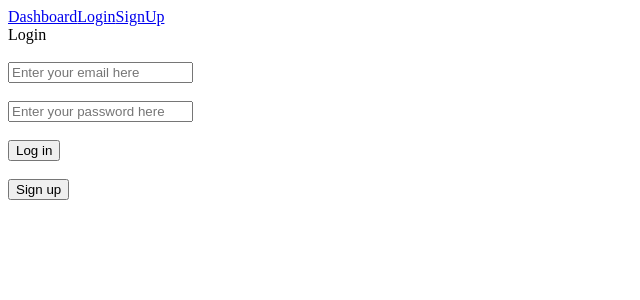
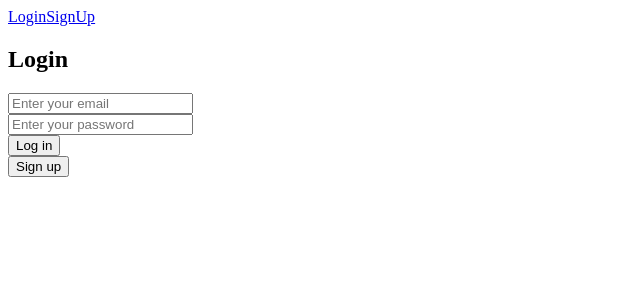
Before and after one commit to kevle12385/Messaging_App_Project, a React (Vite) app: page /login in a window 1280 px wide. Shown: the top 300 px of the page, without its empty margins (0-640 px from the left). Built offline with nearby package versions, Linux system fonts and the light colour scheme.

Commit message:
Login actually wokrs/cookies

```diff
--- a/src/AuthContext.jsx
+++ b/src/AuthContext.jsx
@@ -34,11 +34,8 @@ export function AuthProvider({ children }) {
         verifyUser();
     }, []);
 
-
-
-
-      const login =(email, password) => {
-  axios.post('/api/login', {
+    const login = (email, password) => {
+        return axios.post('/api/login', {
           Email: email,
           Password: password
         }, {
@@ -52,11 +49,10 @@ export function AuthProvider({ children }) {
           document.cookie = `accessToken=${accessToken};path=/;secure;SameSite=Strict;max-age=${15 * 60}`; // 15 minutes expiration
 
           console.log(response.data.message); // "Login successful"
-  })
-  .catch(error => {
-    console.error("Login error", error.response.data);
+          return response; // Return response for further chaining if needed
         });
       }
+
 
 
 const clearCookie = (name, path = '/', domain = '') => {
@@ -76,6 +72,7 @@ const clearCookie = (name, path = '/', domain = '') => {
 
     const logout = async () => {
         clearCookie('accessToken');
+        window.location.reload();
     };
 
     if (isLoading) {
--- a/src/CreateCookie.jsx
+++ /dev/null
@@ -1,28 +0,0 @@
-import React from 'react';
-
-function CreateCookie() {
-
-    function setCookie(name, value, daysToLive) {
-        var cookie = name + "=" + encodeURIComponent(value);
-
-        if (typeof daysToLive === "number") {
-            cookie += "; max-age=" + (daysToLive * 24 * 60 * 60);
-            cookie += "; path=/; secure; SameSite=Strict";
-        }
-
-        document.cookie = cookie;
-    }
-
-    function handleClick() {
-        // Sets a cookie named 'user' with value 'John Doe' that expires in 7 days
-        setCookie("user", "John Doe", 7);
-    }
-
-    return (
-        <div>
-            <button onClick={handleClick}>Create Cookie</button>
-        </div>
-    );
-}
-
-export default CreateCookie;
--- a/src/Navigation.jsx
+++ b/src/Navigation.jsx
@@ -8,7 +8,7 @@ function Navigation() {
 
   return (
     <nav>
-      <Link to="/">Dashboard</Link>
+      {/* <Link to="/">Dashboard</Link> */}
       {isLoggedIn ? (
         <button onClick={logout}>Logout</button>
       ) : (
--- a/src/Pages/Dashboard.jsx
+++ b/src/Pages/Dashboard.jsx
@@ -1,6 +1,5 @@
 import React from 'react'
 import LogoutButton from './Logout'
-import CreateCookie from '../CreateCookie.jsx'
 
 function Dashboard() {
   return (
@@ -8,7 +7,7 @@ function Dashboard() {
 
       <h1>DashBoard</h1>
 
-      <CreateCookie />
+
     </>
 
     )
--- a/src/Pages/LoginScreen.jsx
+++ b/src/Pages/LoginScreen.jsx
@@ -1,36 +1,33 @@
-import React, { useState, useContext } from 'react'
-import { useNavigate } from 'react-router-dom'
-import axios from 'axios'
-import { useAuth } from '../AuthContext.jsx'; // Adjust the import path as needed
+import React, { useState, useEffect } from 'react';
+import { useNavigate } from 'react-router-dom';
+import { useAuth } from '../AuthContext'; // Adjust the import path as needed
 
-const LoginScreen = (props, URL) => {
+const LoginScreen = () => {
+  const { isLoggedIn, login} = useAuth();
+  const navigate = useNavigate();
 
-  const { isLoggedIn, login, logout } = useAuth();
+  const [email, setEmail] = useState('');
+  const [password, setPassword] = useState('');
+  const [emailError, setEmailError] = useState('');
+  const [passwordError, setPasswordError] = useState('');
+
+  // Redirect the user if already logged in
+  useEffect(() => {
+    // This useEffect is dedicated to handling redirection based on the isLoggedIn state
+    if (isLoggedIn) {
+      navigate('/'); // Adjust this as needed, e.g., to '/dashboard' or any other route
+    }
+  }, [isLoggedIn, navigate]);
 
 
 
 
-  const [email, setEmail] = useState('')
-  const [password, setPassword] = useState('')
-  const [emailError, setEmailError] = useState('')
-  const [passwordError, setPasswordError] = useState('')
-
-  const navigate = useNavigate()
-
-
-  const onButtonClick2 = () => {
-    navigate('/signup');
-  }
-
   const onSubmit = async (e) => {
     e.preventDefault(); // Prevent default form submission behavior
-
-    // Reset errors
     setEmailError('');
     setPasswordError('');
 
-    // Validate email and password
-    if (email === '') {
+    if (!email) {
       setEmailError('Please enter your email');
       return;
     }
@@ -38,108 +35,58 @@ const LoginScreen = (props, URL) => {
       setEmailError('Please enter a valid email');
       return;
     }
-    if (password === '') {
-      setPasswordError('Please enter a password');
-      return;
-    }
     if (password.length < 8) {
       setPasswordError('The password must be 8 characters or longer');
       return;
     }
 
-    // Attempt login
     try {
-      // Directly using login function from context
-      await login(email, password); // Assuming login takes email and password as arguments
-      navigate('/');
+  await login(email, password); // This will now wait for the login to complete
+  window.location.reload(); // Refresh the page after login is successful
 } catch (error) {
-      console.error('Login failed:', error);
-      if (error.response && error.response.status === 401) {
-        // Handle authentication-specific errors (e.g., wrong credentials)
-        setEmailError('Incorrect email or password');
-      } else {
-        // Handle other kinds of errors (network error, server error, etc.)
-        setEmailError('An error occurred. Please try again later.');
-      }
+  console.error("Login error", error.response.data);
+  // Handle login failure
 }
 
   };
 
-
-
-
-
-
-  const onButtonClick = (e) => {
-    // Set initial error values to empty
-    setEmailError('')
-    setPasswordError('')
-
-    // Check if the user has entered both fields correctly
-    if ('' === email) {
-      setEmailError('Please enter your email')
-      return
+  if (isLoggedIn) {
+    return null; // or a loading indicator, etc.
   }
-
-    if (!/^[\w-\.]+@([\w-]+\.)+[\w-]{2,4}$/.test(email)) {
-      setEmailError('Please enter a valid email')
-      return
-    }
-
-    if ('' === password) {
-      setPasswordError('Please enter a password')
-      return
-    }
-
-    if (password.length < 7) {
-      setPasswordError('The password must be 8 characters or longer')
-      return
-    }
-
-    // Authentication calls will be made here...
-
-  }
-
-
 
 
 
   return (
     <div className={'mainContainer'}>
-      <div className={'titleContainer'}>
-        <div>Login</div>
-      </div>
-      <br />
+      <h2>Login</h2>
       <form onSubmit={onSubmit}>
         <div className={'inputContainer'}>
           <input
+            type="email"
             value={email}
-          placeholder="Enter your email here"
-          onChange={(ev) => setEmail(ev.target.value)}
+            onChange={(e) => setEmail(e.target.value)}
+            placeholder="Enter your email"
             className={'inputBox'}
           />
-        <label className="errorLabel">{emailError}</label>
+          <div className="errorLabel">{emailError}</div>
         </div>
-      <br />
         <div className={'inputContainer'}>
           <input
+            type="password"
             value={password}
-          placeholder="Enter your password here"
-          onChange={(ev) => setPassword(ev.target.value)}
+            onChange={(e) => setPassword(e.target.value)}
+            placeholder="Enter your password"
             className={'inputBox'}
           />
-        <label className="errorLabel">{passwordError}</label>
+          <div className="errorLabel">{passwordError}</div>
         </div>
-      <br />
         <div className={'inputContainer'}>
-        <input className={'inputButton'} type="submit" onClick={onButtonClick} value={'Log in'} />
+          <button type="submit" className={'inputButton'}>Log in</button>
         </div>
       </form>
-      <br/>
-      <input className={'inputButton'} type="button" onClick={onButtonClick2} value={'Sign up'}/>
+      <button onClick={() => navigate('/signup')} className={'inputButton'}>Sign up</button>
+    </div>
+  );
+};
 
-    </div>
-  )
-}
-
-export default LoginScreen
+export default LoginScreen;
```
Lines whose indentation alone changed are shown as unchanged.
